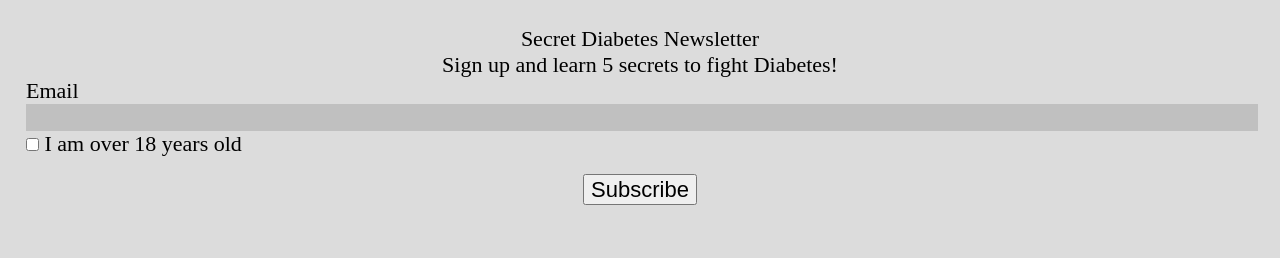
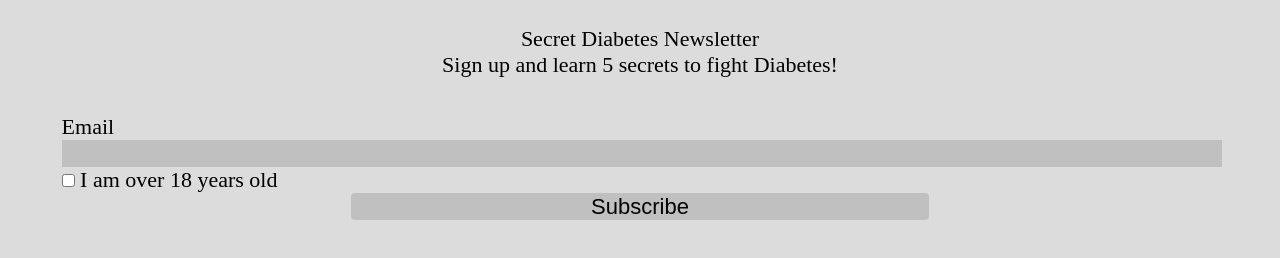
Before and after one commit to organization2021/lab3, a plain HTML site: page index.html in a window 1280 px wide. Drawn offline with nearby package versions, Linux system fonts and the light colour scheme.

Commit message:
Update screen.css
added margins for a form
formated submit button

```diff
--- a/css/screen.css
+++ b/css/screen.css
@@ -211,6 +211,11 @@ p {
   text-align: center;
 }
 
+ol {
+  text-align: left;
+  margin: 1.618em;
+}
+
 #email {
   width: 100%;
 }
@@ -225,9 +230,16 @@ input[type="checkbox"] + label {
 }
 
 #input-submit{
-  margin-top: 0.75em;
-  margin-bottom: 0.75em;
   text-align: center;
+  border: none;
+}
+
+
+#submit {
+  background-color: #C0C0C0;
+  border-radius: 4px;
+  border: none;
+  width: 50%;
 }
 
 
```
